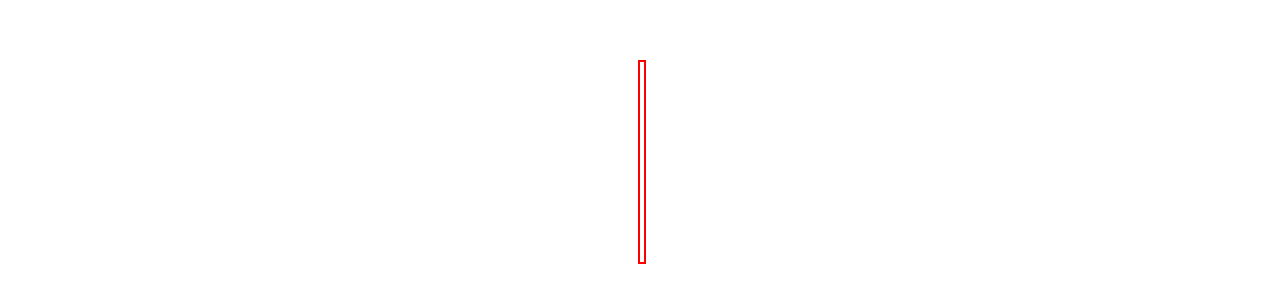
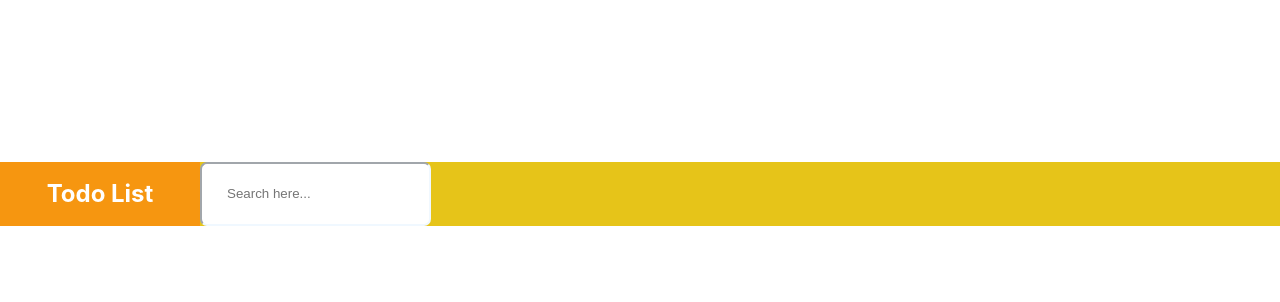
Before and after one commit to solidity247/todo-list, a React (Vite) app: page / in a window 1280 px wide. Shown: the part 238-540 px from the top of the page. Built offline with nearby package versions, Linux system fonts and the light colour scheme.

Commit message:
header design

```diff
--- a/src/components/Header.css
+++ b/src/components/Header.css
@@ -1,5 +1,65 @@
-.header {
-  border: 2px solid red;
+:root {
+
+  --yEllow: hsl(50, 80%, 50%);
+  --orange: #f69610;
+}
+
+#root {
+  margin: 0px;
+  padding: 0px;
+  width: 1000px;
+}
+html {
+  padding: 0;
+  margin: 0;
+
+}
+body {
+  margin: 0px;
+  padding: 0px;
+  /*height: 100vh;*/
+  /*position: relative;*/
+
+}
+
+header{
+  width: 500px;
+}
+header {
+  position: fixed;
   width: 100%;
-  height: 200px;
+  display: grid;
+  grid-template-columns: 200px auto;
+
 }
+
+.house {
+  background-color: var(--orange);
+  text-decoration: none;
+  color: white;
+  text-align: center;
+  justify-content: center;
+}
+.house:hover {
+  background-color: rgb(68, 176, 26);
+  color: var(--yEllow);
+}
+
+.search {
+  background-color: var(--yEllow);
+  margin: 0;
+  list-style-type: none;
+  display: flex;
+  padding-left: 0;
+}
+.search .find {
+  border-color: aliceblue;
+  border-radius: 7px;;
+  color: white;
+  padding: 20px 25px;
+}
+
+.search .find:hover {
+  color: black;
+  background-color: white;
+}
--- a/src/components/Header.jsx
+++ b/src/components/Header.jsx
@@ -1,5 +1,6 @@
-import React from "react";
+import React, {useState} from "react";
 import "./Header.css";
+import TodoContainer from "./TodoContainer";
 
 export default class Header extends React.Component {
   constructor(props) {
@@ -7,7 +8,23 @@ export default class Header extends React.Component {
   }
 
   render() {
-    return <div className="header"></div>;
+    return (
+<>
+<header>
+  <a href="#" className="house">
+  <h2> <i class="fa-solid fa-house"></i>
+    Todo List
+  </h2>
+  </a>
+<div className="search">
+<input className="find" type="text" placeholder="Search here..."/>
+<div className="searchIcon"></div>
+  </div>
+</header>
+
+    </>
+
+    );
   }
 }
 
```
